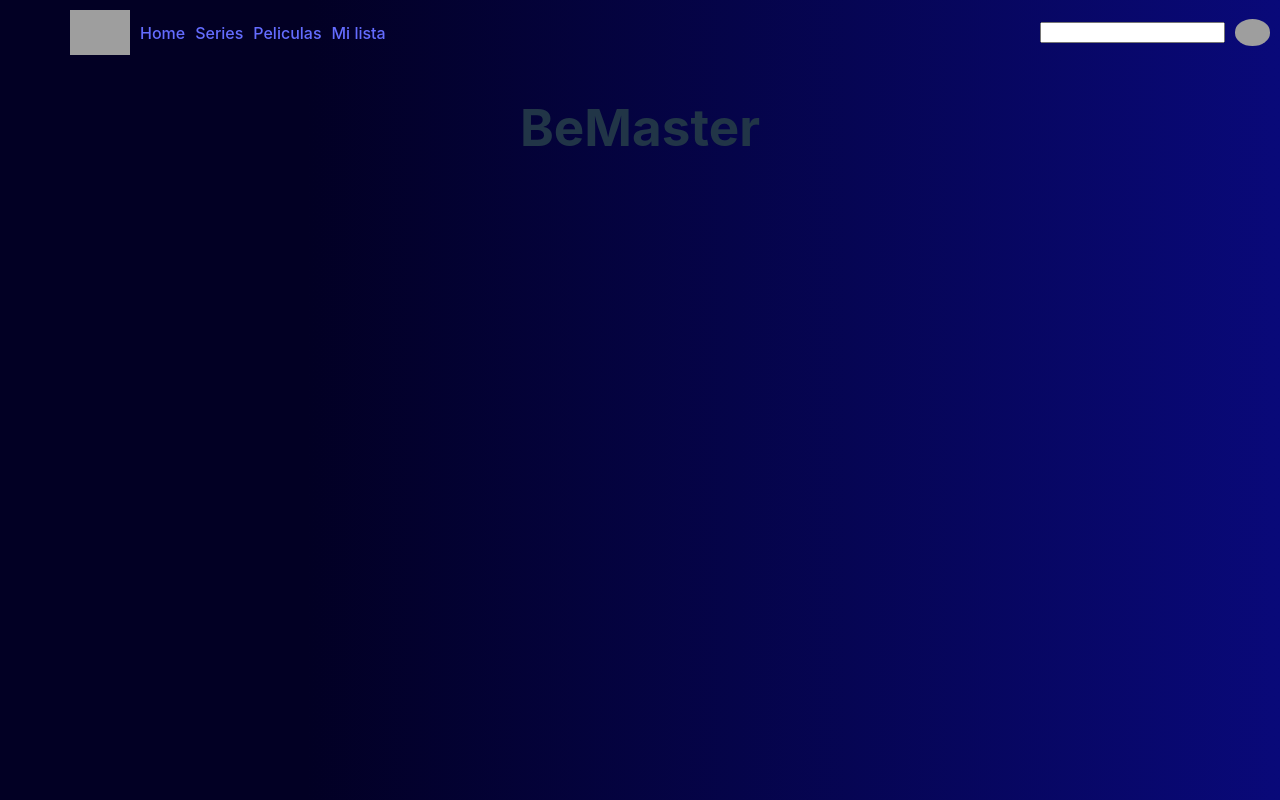
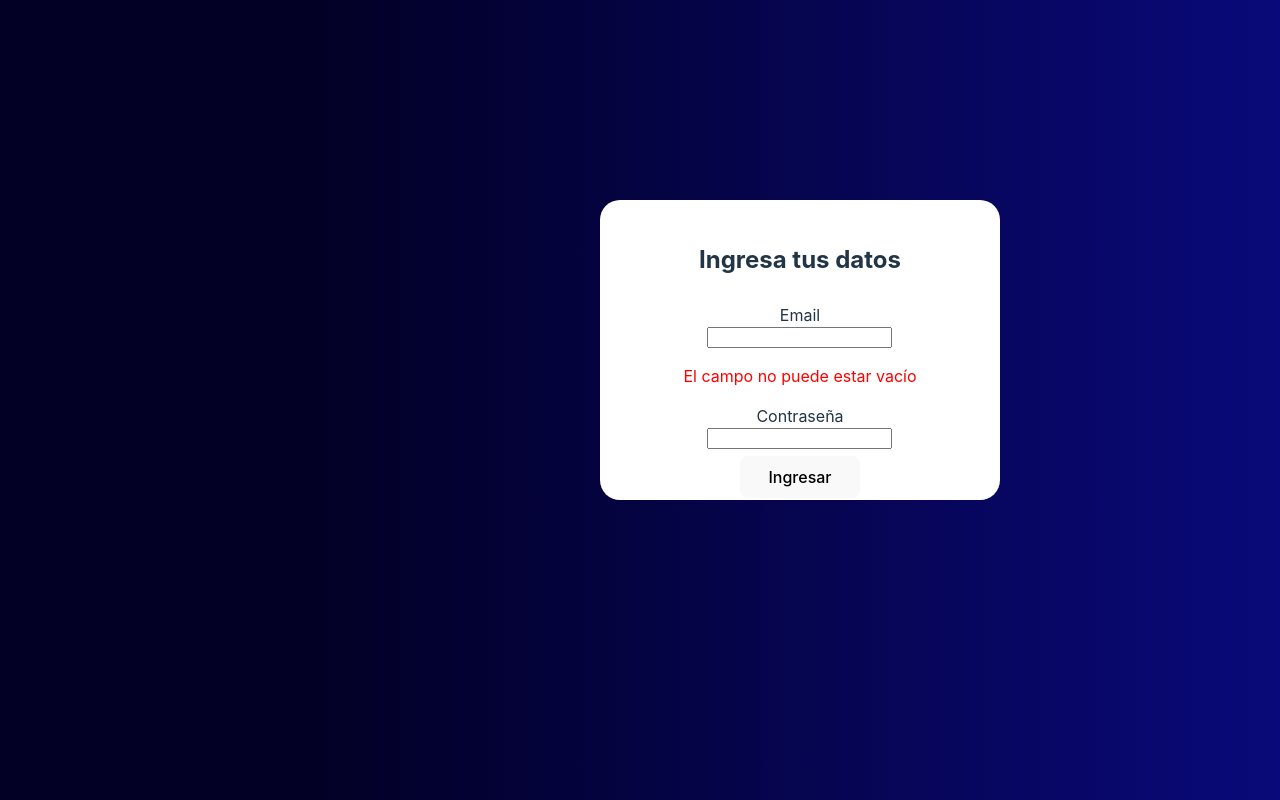
Before and after one commit to danielcruz94/BeMaster, a React (Vite) app in the folder vite-project/: page / in a window 1280 px wide. Built offline with nearby package versions, Linux system fonts and the light colour scheme; grey boxes are pictures that could not be loaded.

Commit message:
proyecto completado

```diff
--- a/vite-project/src/App.jsx
+++ b/vite-project/src/App.jsx
@@ -1,5 +1,5 @@
 //Librerias React
-import { useState } from "react";
+import { useState,useEffect} from "react";
 import { Routes, Route, useLocation, useNavigate } from "react-router-dom";
 
 //Componentes React
@@ -15,19 +15,59 @@ import romanceData from '../src/romanceData.json'
 import accionData from '../src/accionData.json'
 import terrorData from '../src/terrorData.json'
 import ContentDetails from "./assets/Componentes/Login/Home/ContentCategory/ContentDetails/ContentDetails";
+import UserData from "./UsersData.json"
 
 
 
 function App() {
+  const [access,setAccess]=useState(false);
+  const navegate =useNavigate()
+  const {pathname}=useLocation();
+
+console.log(access)
+  const login= (email,contraseña) =>{
+
+     const usuario=UserData.find((user) =>user.email===email&&user.contraseña===contraseña )
+     if(usuario){
+      setAccess(true)
+
+      access && navegate('/home');
+
+     }else{
+      alert("Usuario no encontrado")
+     }
 
 
+
+
+
+
+
+
+
+
+
+
+ }
+
+
+
+ useEffect(() => {
+  !access && navegate('/');
+
+
+
+}, [access]);
   return (
 
 
 
-    <div >
-      <NavBar/>
+    <div>
+
+    {pathname!=="/"&&<NavBar/>}
       <Routes>
+
+      <Route path='/' element={<Form login={login}/>}/>
       {/* // Rutas de categorias */}
       <Route path='/terror' element={<ContentCategory informacion={terrorData}/>}/>
       <Route path='/accion' element={<ContentCategory informacion={accionData}/>}/>
@@ -38,7 +78,7 @@ function App() {
       <Route path='/detalle/:id' element={<ContentDetails />}/>
       <Route path='' element={<h1>BeMaster</h1>}/>
       <Route path='/home' element={<Home/>}/>
-      <Route path='/login' element={<Form/>}/>
+
 
     </Routes>
     </div>
--- a/vite-project/src/UsersData.json
+++ b/vite-project/src/UsersData.json
@@ -0,0 +1,2 @@
+[{"email":"prueba@gmail.com",
+"contraseña":"12345"}]
--- a/vite-project/src/assets/Componentes/Login/Formulario/Contraseña/Contraseña.jsx
+++ /dev/null
@@ -1,30 +0,0 @@
-import { useState } from "react";
-
-const Contraseña=() => {
-
-
-    const [userContraseña, setUserContraseña] = useState('')
-    const handleChange=(event) =>
-    {   setUserContraseña(event.target.value)
-
-    }
-    return (
-
-
- <div style={{display:'flex',flexDirection:'column'}} >
-          <b><label htmlFor="">Contraseña:</label></b>
-          <input
-            type="Password"
-            name="contraseña"
-            value={userContraseña}
-            onChange={handleChange}
-            className="inputContraseña"
-          />
-
-        </div>
-
-
-    )
-}
-
-export default Contraseña;
--- a/vite-project/src/assets/Componentes/Login/Formulario/Email/Email.jsx
+++ /dev/null
@@ -1,39 +0,0 @@
-
-import { useState } from "react";
-import validation from "./validation";
-
-const Email=() => {
-
-
-    const [userEmail, setUserEmail] = useState('')
-    const [errors,setErrors]=useState({});
-
-    const handleChange=(event) =>
-    {   setUserEmail(event.target.value)
-
-        const validado=validation(userEmail);
-        setErrors(validado);
-    }
-
-
-
-
-
-    return (
-
-        <div style={{display:'flex',flexDirection:'column'}}>
-
-        <b><label htmlFor="">Correo Electronico</label></b>
-         <input type="text" name="email" value={userEmail}
-         onChange={handleChange}  className={'inputEmail'}
-         />
-        {errors.email &&<p style={{color:"red"}}>{errors.email}</p>}
-
-
-
-
-        </div>
-    )
-}
-
-export default Email;
--- a/vite-project/src/assets/Componentes/Login/Formulario/Email/validation.js
+++ /dev/null
@@ -1,28 +0,0 @@
-const validation=(userEmail)=>{
-    const errors={};
-
-
-
-    if(/^(([^<>()\[\]\.,;:\s@\”]+(\.[^<>()\[\]\.,;:\s@\”]+)*)|(\”.+\”))@((\[[0–9]{1,3}\.[0–9]{1,3}\.[0–9]{1,3}\.[0–9]{1,3}])|(([a-zA-Z\-0–9]+\.){1,2}[a-zA-Z]{2,}))$/.test(userEmail)) {
-        errors.email = 'Email no valido'
-    }
-
-
-
-
-
-
-
-
-
-    // if(!/\d/.test(userData.attack)) {
-    //     errors.attack = 'Debe contener al menos un número'
-    // }
-
-
-    return errors;
-}
-
-
-
-export default validation;
--- a/vite-project/src/assets/Componentes/Login/Formulario/Form.estilos.css
+++ b/vite-project/src/assets/Componentes/Login/Formulario/Form.estilos.css
@@ -6,11 +6,15 @@
 }
 
 .contenedorlogin{
+    position: relative;
+    left: 600px;
+    top:200px;
+
 
     background-color: white;
     border-radius: 20px;
     width: 400px;
-    height: 270px;
+    height: 300px;
     display: flex;
     flex-direction: column;
     justify-content: space-around;
--- a/vite-project/src/assets/Componentes/Login/Formulario/Form.jsx
+++ b/vite-project/src/assets/Componentes/Login/Formulario/Form.jsx
@@ -1,30 +1,49 @@
 import "./Form.estilos.css";
 import { useNavigate } from "react-router-dom";
 import { useState, useEffect } from "react";
-import Email from "./Email/Email";
-import Contraseña from "./Contraseña/Contraseña";
-const Form = () => {
+import validation from "./validation";
+const Form = ({login}) => {
 
-    const [email,setEmail]=useState(true)
 
-const toggle =() => {
-setEmail(false)
-}
+  const [userData,setuserData]=useState({
+    email:"",
+    contraseña:""
+});
+const [errors,setErrors]=useState({});
 
 
 
-  return (
-    <div className="contenedorlogin">
-      <form action="" className={"contenedorPrincipal"}>
-        {email &&<Email/>}
-        {!email &&<Contraseña/>}
+const handleChange=(event)=>{
+    setuserData({...userData,
+        [event.target.name]:event.target.value
+
+    })
+
+    const validado=validation(userData);
+    setErrors(validado);
+}
+
+useEffect(()=>{
+    const validado=validation(userData);
+    setErrors(validado);
+},[userData])
 
 
+return(
+<div className="contenedorlogin">
+      <h2 style={{marginTop:'40px'}}>Ingresa tus datos </h2>
+      <form action="email" style={{display:'flex',flexDirection:'column',alignItems:'center'}}>
+      <span>Email</span>
+      <input type="email" name="email" onChange={handleChange}  />
+      {errors.email &&<p style={{color:"red"}}>{errors.email}</p>}
+      <span>Contraseña</span>
+      <input type="password" name='contraseña' onChange={handleChange}/>
+      {errors.contraseña && <p style={{color:"red"}}>{errors.contraseña}</p>}
       </form>
-      <button onClick={toggle}>Continuar</button>
+      <button onClick={() => login(userData.email,userData.contraseña)} style={{width:'120px',marginLeft:'auto',marginRight:'auto',marginTop:'2px'}}>Ingresar</button>
 
-    </div>
-  );
+</div>)
+
 };
 
 export default Form;
--- /dev/null
+++ b/vite-project/src/assets/Componentes/Login/Formulario/validation.js
@@ -0,0 +1,31 @@
+const validation=(userData)=>{
+    const errors={};
+
+
+
+    if(!/\S+@\S+\.\S+/.test(userData.email)) {
+        errors.email = 'No es un email válido'
+    }
+    if(userData.email === '') {
+        errors.email = 'El campo no puede estar vacío'
+    }
+    // if(userData.email.length > 35) {
+    //     errors.email = 'Debe ser menor que 35 caracteres'
+    // }
+
+    // if(!/\d/.test(userData.password)) {
+    //     errors.contraseña = 'Debe contener al menos un número'
+    // }
+    // if(userData.password.length < 6) {
+    //     errors.contraseña = 'Debe tener al menos 6 caracteres'
+    // }
+    // if(userData.contraseña.length > 10) {
+    //     errors.contraseña = 'No puede ser mayor a 10 caracteres'
+    // }
+
+    return errors;
+}
+
+
+
+export default validation;
--- a/vite-project/src/assets/Componentes/Login/Home/NavBar/NavBar.jsx
+++ b/vite-project/src/assets/Componentes/Login/Home/NavBar/NavBar.jsx
@@ -1,3 +1,4 @@
+import { Link} from "react-router-dom";
 
 
 const NavBar=() => {
@@ -11,10 +12,12 @@ const NavBar=() => {
         <div style={{display:'flex',justifyContent:'space-between',alignItems:'center',width:'100vw'}}>
             <div style={{margin:'10px',display:'flex',alignItems:'center',marginLeft:'70px'}}>
                 <img  style={{width:'60px',marginRight:'10px'}}  src="https://cdn-icons-png.flaticon.com/512/2459/2459778.png" alt="bemaster" />
-                <a style={{marginRight:'10px'}}  href="/home">Home</a>
-                <a style={{marginRight:'10px'}} href="/infantil">Series</a>
-                <a style={{marginRight:'10px'}} href="/terror">Peliculas</a>
-                <a style={{marginRight:'10px'}} href="">Mi lista</a>
+                <button >
+            <Link to="home">Home</Link>
+
+        </button>
+        <button ><Link to="/accion">Series</Link></button>
+         <button>   <Link to="/infantil">Peliculas</Link></button>
 
             </div>
 
```
Also changed, not shown: vite-project/src/assets/Componentes/Login/Login.jsx (deleted, +0 -13 lines).
